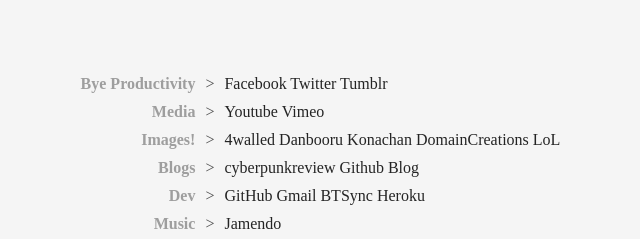
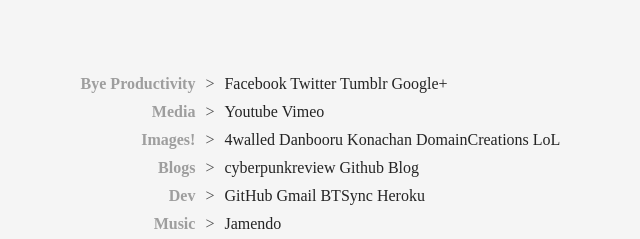
Before and after one commit to ijara/rapid-dial, a plain HTML site: page index.html in a window 1280 px wide. Shown: the part 232-471 px from the top of the page, 27-667 px from the left. Drawn offline with Linux system fonts and the light colour scheme.

Commit message:
having fun with markdown

```diff
--- a/index.html
+++ b/index.html
@@ -20,6 +20,7 @@
                             <a href="http://facebook.com">Facebook</a>
                             <a href="http://twitter.com">Twitter</a>
                             <a href="http://tumblr.com">Tumblr</a>
+                            <a href="https://plus.google.com/">Google+</a>
                         </td>
                     </tr>
 
```
Also changed, not shown: 1 other file.
